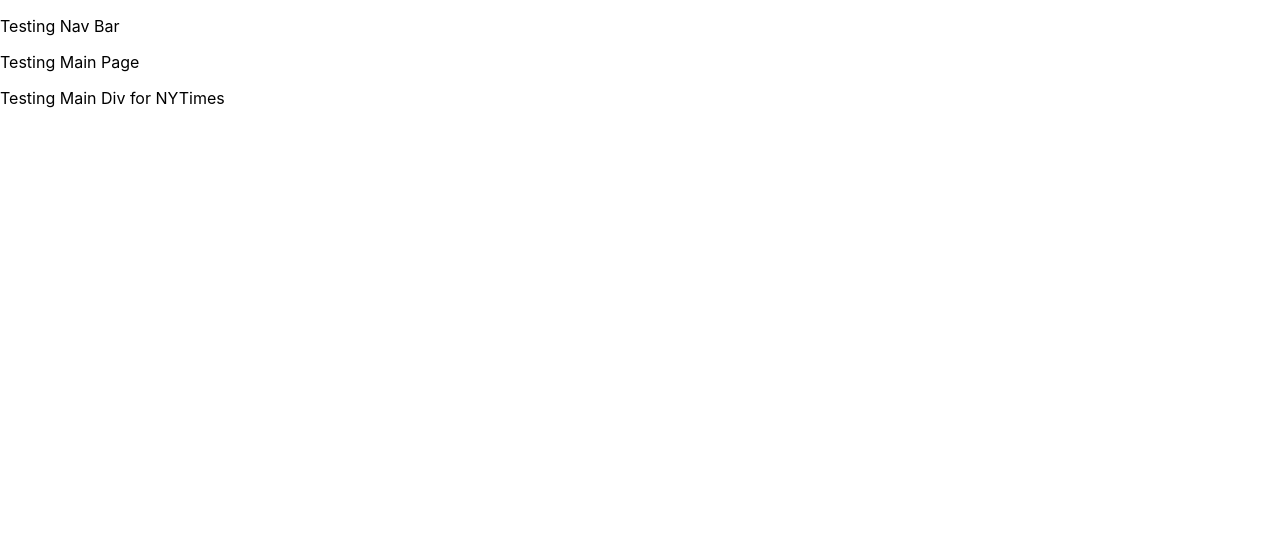
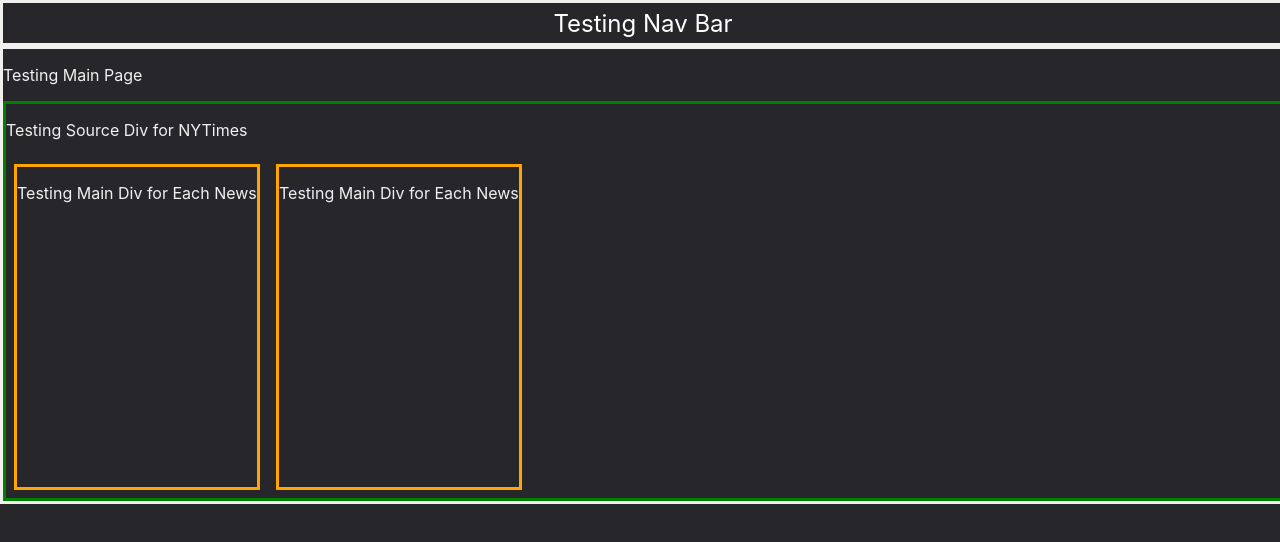
Before and after one commit to AwkTofu/PersonalNewsFrontend, a React (Create React App) app: page / in a window 1280 px wide. Shown: the top 542 px of the page. Built offline with nearby package versions, Linux system fonts and the light colour scheme.

Commit message:
added file structure && basic CSS to see whats going on

```diff
--- a/src/App.css
+++ b/src/App.css
@@ -1,38 +1,61 @@
-.App {
-  text-align: center;
+/**************** General CSS *********************/
+body {
+  background-color: #27272B;
+  color: #F2F0EF;
 }
 
-.App-logo {
-  height: 40vmin;
-  pointer-events: none;
+.right {
+  float: right;
 }
 
-@media (prefers-reduced-motion: no-preference) {
-  .App-logo {
-    animation: App-logo-spin infinite 20s linear;
-  }
+.left {
+  float: left;
 }
 
-.App-header {
-  background-color: #282c34;
-  min-height: 100vh;
+/**************** NavBar CSS *********************/
+.NavBar {
   display: flex;
-  flex-direction: column;
-  align-items: center;
-  justify-content: center;
-  font-size: calc(10px + 2vmin);
-  color: white;
+  background-color: #27272B;
+  align-items: center; /* Makes sure the item is in center of the div (in terms of height) */
+  height: 5vh;
+  width: 100%;
+
+  /* to make the Nav Bar stay on the top of screen */
+  position: -webkit-sticky; /* safari */
+  position: sticky;
+  top: 0;
+
+  border-style: solid;
 }
 
-.App-link {
-  color: #61dafb;
+.NavBar p{
+  color: #fff;
+  text-align: center;
+  margin: 0 auto;
+
+  font-size: 3vh;
 }
 
-@keyframes App-logo-spin {
-  from {
-    transform: rotate(0deg);
-  }
-  to {
-    transform: rotate(360deg);
-  }
+/**************** Main Page CSS *********************/
+.MainPage {
+  border-style: solid;
+  width: 100%;
 }
+
+
+/**************** Source Div CSS *********************/
+.SourceDiv {
+  border-style: solid;
+  border-color: green;
+
+  overflow-y: scroll;
+}
+/**************** News Div CSS *********************/
+.NewsDiv {
+  margin: 1vh;
+  border-style: solid;
+  border-color: orange;
+
+  width: 30vh;
+  height: 40vh;
+}
--- a/src/App.js
+++ b/src/App.js
@@ -1,4 +1,5 @@
 import React from 'react';
+import './App.css';
 import NavBar from "./NavBar.js";
 import MainPage from "./News/MainPage.js";
 
--- a/src/News/MainDiv.js
+++ /dev/null
@@ -1,13 +0,0 @@
-import React from 'react';
-import {connect} from 'react-redux';
-
-const MainDiv = (props) => {
-  return (
-    <div className={`${props.srcName} MainDiv`}>
-      <p> Testing Main Div for {props.srcName}</p>
-    </div>
-  );
-}
-
-
-export default MainDiv;
--- a/src/News/MainPage.js
+++ b/src/News/MainPage.js
@@ -1,13 +1,13 @@
 import React from 'react';
 import {connect} from 'react-redux';
-import MainDiv from './MainDiv.js'
+import SourceDiv from './SourceDiv.js'
 
 const MainPage = (props) => {
   console.log(props.fakeData)
   return (
     <div className="MainPage">
       <p> Testing Main Page</p>
-      <MainDiv srcName="NYTimes"/>
+      <SourceDiv srcName="NYTimes"/>
     </div>
   );
 }
--- /dev/null
+++ b/src/News/NewsDiv.js
@@ -0,0 +1,13 @@
+import React from 'react';
+import {connect} from 'react-redux';
+
+const NewsDiv = (props) => {
+  return (
+    <div className="NewsDiv left">
+      <p> Testing Main Div for Each News</p>
+    </div>
+  );
+}
+
+
+export default NewsDiv;
--- /dev/null
+++ b/src/News/SourceDiv.js
@@ -0,0 +1,17 @@
+import React from 'react';
+import {connect} from 'react-redux';
+import NewsDiv from './NewsDiv.js';
+
+const SourceDiv = (props) => {
+  return (
+    <div className={`${props.srcName} SourceDiv`}>
+      <p> Testing Source Div for {props.srcName}</p>
+
+      <NewsDiv />
+      <NewsDiv />
+    </div>
+  );
+}
+
+
+export default SourceDiv;
```
